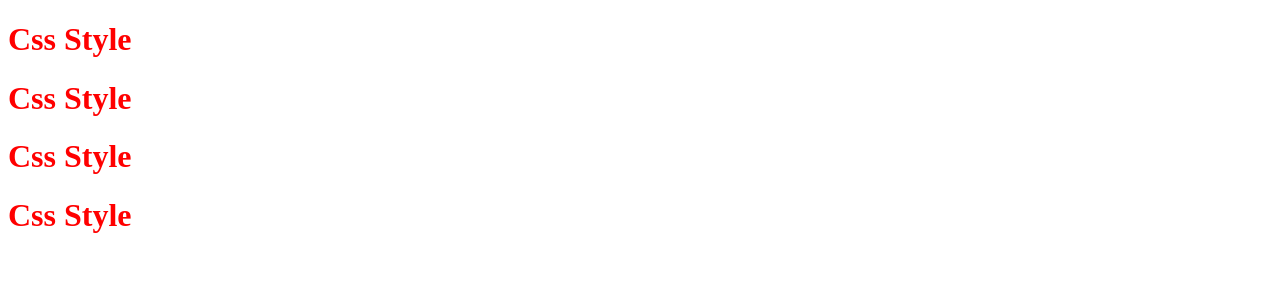
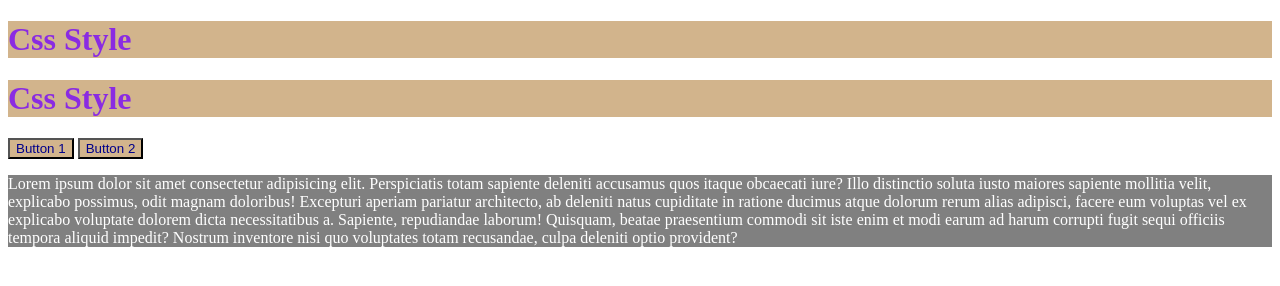
Before and after one commit to ramadoni16/CSS, a plain HTML site: page index.html in a window 1280 px wide. Drawn offline with Linux system fonts and the light colour scheme.

Commit message:
Properti Color & Background Color

```diff
--- a/assets/css/app.css
+++ b/assets/css/app.css
@@ -1,4 +1,15 @@
 h1 {
-  color: red;
+  color: blueviolet;
   /* font-size: large; */
+  background-color: tan;
 }
+
+button {
+  color: darkblue;
+  background-color: tan;
+}
+
+p {
+  color: white;
+  background-color: grey;
+}
--- a/index.html
+++ b/index.html
@@ -18,7 +18,12 @@
     <button style="background-color: aqua; color: rgb(34, 120, 196)">Klik Saya</button> -->
     <h1>Css Style</h1>
     <h1>Css Style</h1>
-    <h1>Css Style</h1>
-    <h1>Css Style</h1>
+    <button>Button 1</button>
+    <button>Button 2</button>
+    <p>
+      Lorem ipsum dolor sit amet consectetur adipisicing elit. Perspiciatis totam sapiente deleniti accusamus quos itaque obcaecati iure? Illo distinctio soluta iusto maiores sapiente mollitia velit, explicabo possimus, odit magnam
+      doloribus! Excepturi aperiam pariatur architecto, ab deleniti natus cupiditate in ratione ducimus atque dolorum rerum alias adipisci, facere eum voluptas vel ex explicabo voluptate dolorem dicta necessitatibus a. Sapiente, repudiandae
+      laborum! Quisquam, beatae praesentium commodi sit iste enim et modi earum ad harum corrupti fugit sequi officiis tempora aliquid impedit? Nostrum inventore nisi quo voluptates totam recusandae, culpa deleniti optio provident?
+    </p>
   </body>
 </html>
```
